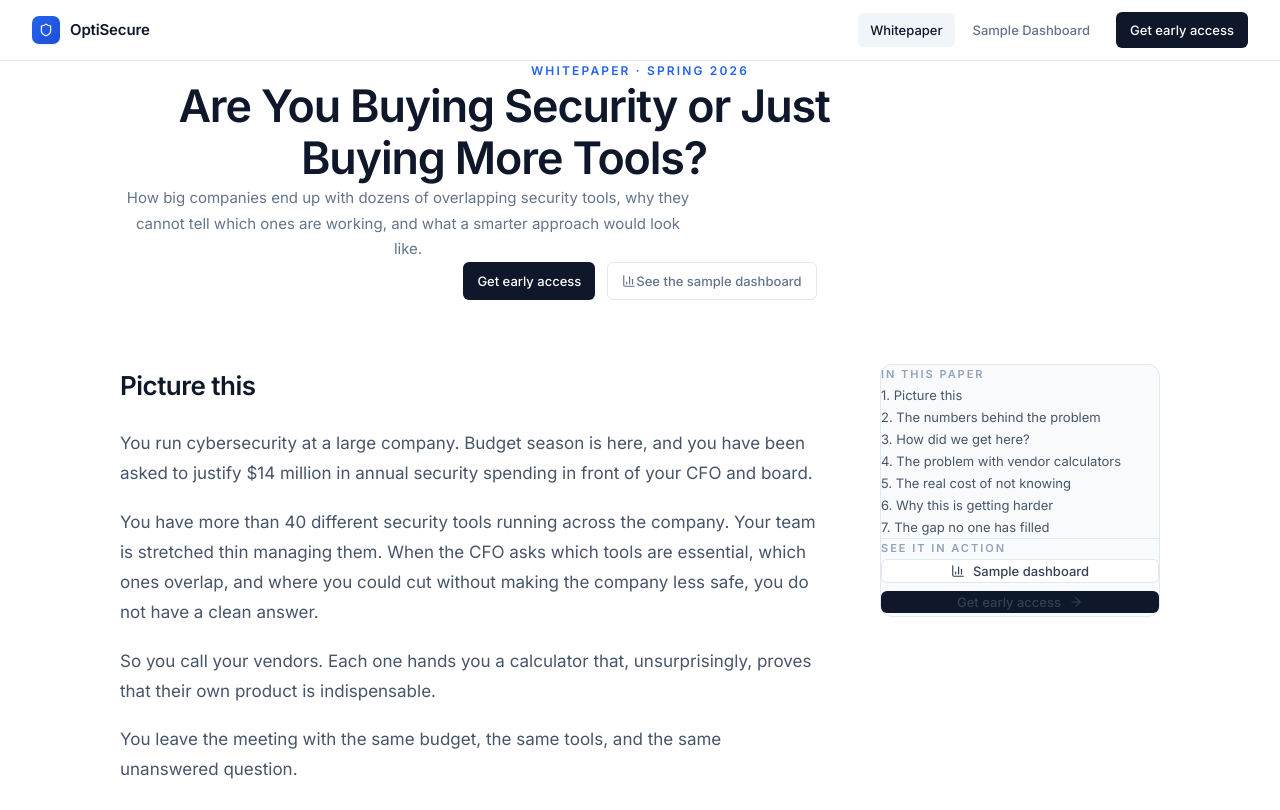
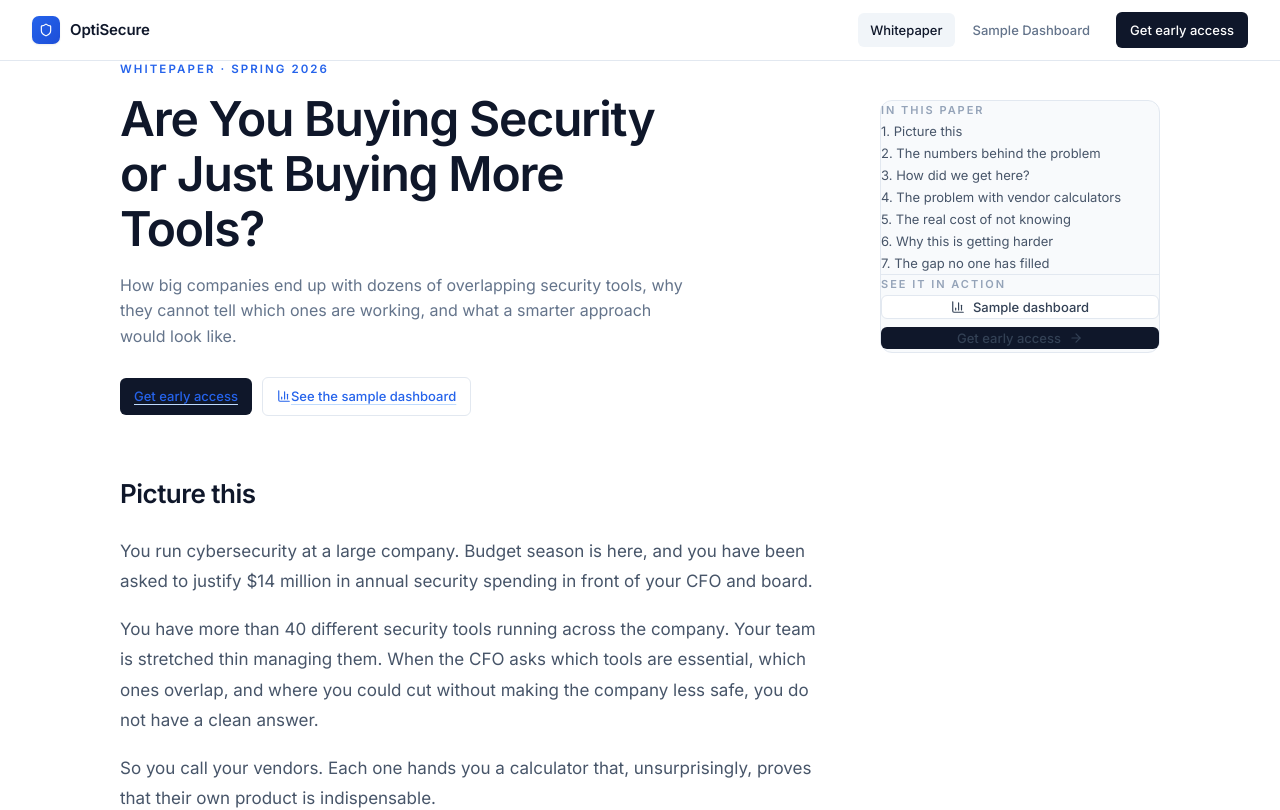
Before and after one commit to poojalohit/OptiSecure, a React (Vite) app: page / in a window 1280 px wide. Shown: the top 810 px of the page. Built offline with nearby package versions, Linux system fonts and the light colour scheme; the HTML template or start-up script is replaced by a standard one.

Commit message:
fix(whitepaper): left-align header, tighten eyebrow-to-title spacing
Co-authored-by: Cursor <cursoragent@cursor.com>

```diff
--- a/src/index.css
+++ b/src/index.css
@@ -218,6 +218,59 @@ a {
 .wp-main {
   min-width: 0;
   max-width: 700px;
+}
+
+/* Whitepaper header (inside .wp-main, left-aligned with body) */
+.wp-main .wp-header {
+  margin-bottom: 56px;
+}
+
+.wp-main .wp-header-eyebrow {
+  font-size: 11.5px;
+  font-weight: 600;
+  letter-spacing: 0.18em;
+  text-transform: uppercase;
+  color: #2563eb;
+  margin-bottom: 14px;
+  line-height: 1.4;
+}
+
+.wp-main .wp-header-title {
+  font-size: 2.25rem;
+  font-weight: 600;
+  color: #0f172a;
+  letter-spacing: -0.025em;
+  line-height: 1.15;
+  margin-bottom: 16px;
+  max-width: 18ch;
+}
+
+@media (min-width: 768px) {
+  .wp-main .wp-header-title {
+    font-size: 2.75rem;
+  }
+}
+
+@media (min-width: 1024px) {
+  .wp-main .wp-header-title {
+    font-size: 3rem;
+  }
+}
+
+.wp-main .wp-header-subtitle {
+  font-size: 16px;
+  color: #64748b;
+  line-height: 1.6;
+  max-width: 56ch;
+  margin-bottom: 0;
+}
+
+.wp-main .wp-header-actions {
+  margin-top: 28px;
+  display: flex;
+  flex-wrap: wrap;
+  gap: 10px;
+  align-items: center;
 }
 
 .wp-main section {
--- a/src/pages/Whitepaper.tsx
+++ b/src/pages/Whitepaper.tsx
@@ -18,21 +18,23 @@ export default function Whitepaper() {
     <div>
       <SiteNav />
 
-      <article className="pt-12 pb-16 lg:pt-20 lg:pb-20">
+      <article className="pt-12 pb-16 lg:pt-16 lg:pb-20">
         <div className="wp-columns">
-          <header className="wp-full-width text-center mb-12 lg:mb-16">
-            <p className="text-[12px] font-semibold text-brand-600 tracking-[0.18em] uppercase mb-5">
+          {/* Main article column (header now lives inside it so it left-aligns with body) */}
+          <div className="wp-main">
+            <header className="wp-header">
+              <p className="wp-header-eyebrow">
                 Whitepaper &middot; Spring 2026
               </p>
-            <h1 className="text-[2.1rem] sm:text-[2.5rem] lg:text-[2.8rem] font-semibold text-slate-900 leading-[1.16] tracking-tight mb-5 max-w-3xl mx-auto">
+              <h1 className="wp-header-title">
                 Are You Buying Security or Just Buying More Tools?
               </h1>
-            <p className="text-[15px] text-slate-500 max-w-xl mx-auto">
+              <p className="wp-header-subtitle">
                 How big companies end up with dozens of overlapping security tools,
                 why they cannot tell which ones are working, and what a smarter
                 approach would look like.
               </p>
-            <div className="mt-7 flex flex-wrap justify-center gap-3">
+              <div className="wp-header-actions">
                 <a href="#signup" className="site-nav-cta" style={{ marginLeft: 0 }}>
                   Get early access
                 </a>
@@ -52,8 +54,6 @@ export default function Whitepaper() {
               </div>
             </header>
 
-          {/* Main article column */}
-          <div className="wp-main">
             <Section title="Picture this">
               <P>
                 You run cybersecurity at a large company. Budget season is here,
```
Lines whose indentation alone changed are shown as unchanged.
